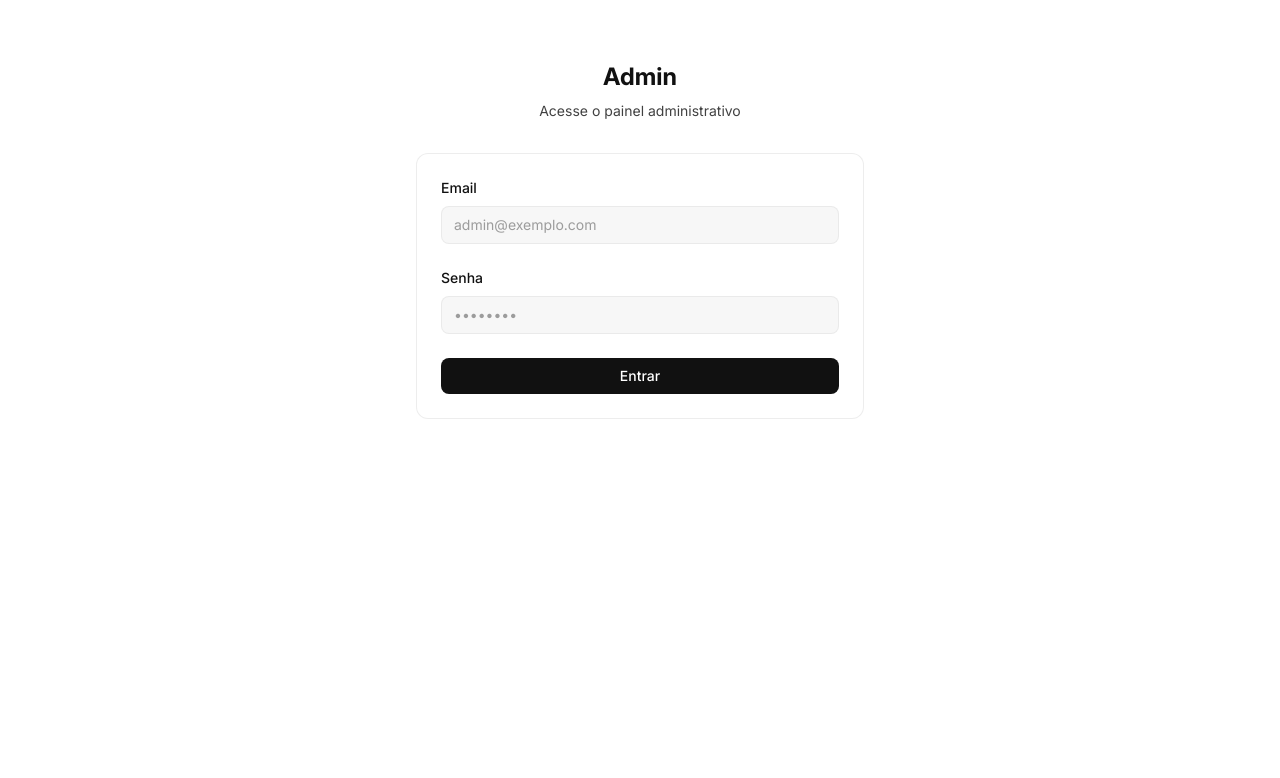
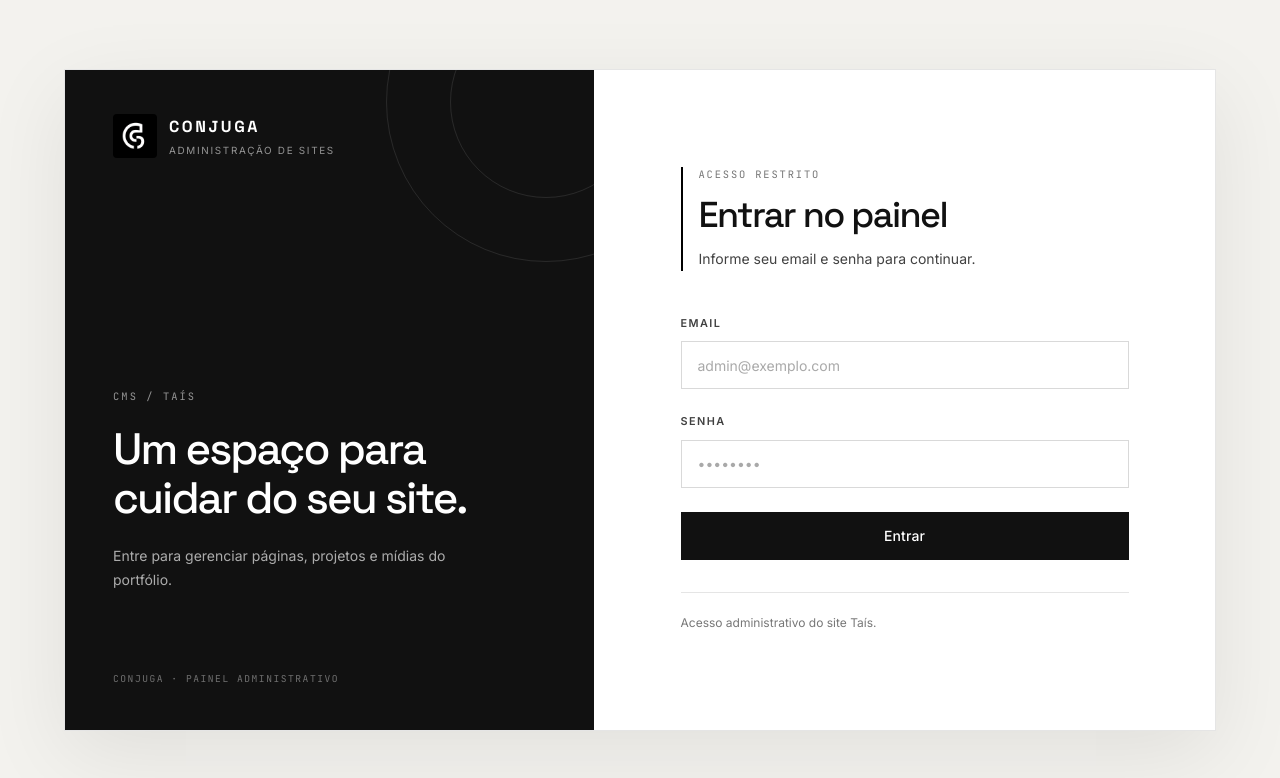
Before and after one commit to marllonpanisset/portfolio-tais, a Next.js app: page /admin/login in a window 1280 px wide. Shown: the top 778 px of the page. Built offline with nearby package versions, Linux system fonts and the light colour scheme; no server answers.

Commit message:
style: polish admin login and Conjuga footer

```diff
--- a/app/admin/login/LoginForm.tsx
+++ b/app/admin/login/LoginForm.tsx
@@ -37,18 +37,18 @@ export function LoginForm() {
   return (
     <form
       onSubmit={handleSubmit}
-      className="space-y-6 rounded-lg border border-border/70 bg-surface-elevated/50 p-6"
+      className="space-y-6"
     >
       {error && (
-        <div className="rounded-md border border-red-500/30 bg-red-500/10 px-4 py-3 text-sm text-red-400">
+        <div className="border border-red-800/15 bg-red-50 px-4 py-3 text-sm leading-5 text-red-800">
           {error}
         </div>
       )}
 
-      <div className="space-y-2">
+      <div className="space-y-2.5">
         <label
           htmlFor="email"
-          className="block text-sm font-medium text-text-primary"
+          className="block text-[0.68rem] font-semibold uppercase tracking-[0.13em] text-text-secondary"
         >
           Email
         </label>
@@ -59,15 +59,15 @@ export function LoginForm() {
           autoComplete="email"
           value={email}
           onChange={(e) => setEmail(e.target.value)}
-          className="w-full rounded-md border border-border/70 bg-surface px-3 py-2 text-sm text-text-primary placeholder:text-text-secondary/50 focus:border-signal focus:outline-none focus:ring-1 focus:ring-signal"
+          className="h-12 w-full rounded-none border border-black/15 bg-white px-4 text-sm text-text-primary placeholder:text-text-secondary/45 transition-colors focus:border-black focus:outline-none focus:ring-1 focus:ring-black"
           placeholder="admin@exemplo.com"
         />
       </div>
 
-      <div className="space-y-2">
+      <div className="space-y-2.5">
         <label
           htmlFor="password"
-          className="block text-sm font-medium text-text-primary"
+          className="block text-[0.68rem] font-semibold uppercase tracking-[0.13em] text-text-secondary"
         >
           Senha
         </label>
@@ -78,7 +78,7 @@ export function LoginForm() {
           autoComplete="current-password"
           value={password}
           onChange={(e) => setPassword(e.target.value)}
-          className="w-full rounded-md border border-border/70 bg-surface px-3 py-2 text-sm text-text-primary placeholder:text-text-secondary/50 focus:border-signal focus:outline-none focus:ring-1 focus:ring-signal"
+          className="h-12 w-full rounded-none border border-black/15 bg-white px-4 text-sm text-text-primary placeholder:text-text-secondary/45 transition-colors focus:border-black focus:outline-none focus:ring-1 focus:ring-black"
           placeholder="••••••••"
         />
       </div>
@@ -86,7 +86,7 @@ export function LoginForm() {
       <button
         type="submit"
         disabled={loading}
-        className="w-full rounded-md bg-gradient-to-b from-signal-strong to-signal px-4 py-2 text-sm font-medium text-white transition-all hover:brightness-105 disabled:cursor-not-allowed disabled:opacity-50"
+        className="mt-2 flex h-12 w-full items-center justify-center bg-[#111111] px-5 text-sm font-medium tracking-[0.01em] text-white transition-colors hover:bg-black/80 focus-visible:outline-none focus-visible:ring-2 focus-visible:ring-black focus-visible:ring-offset-2 disabled:cursor-not-allowed disabled:opacity-50"
       >
         {loading ? "Entrando..." : "Entrar"}
       </button>
--- a/app/admin/login/page.tsx
+++ b/app/admin/login/page.tsx
@@ -1,4 +1,5 @@
 import type { Metadata } from "next";
+import Image from "next/image";
 import { redirect } from "next/navigation";
 import { createClient } from "@/lib/supabase/server";
 import { LoginForm } from "./LoginForm";
@@ -21,17 +22,85 @@ export default async function LoginPage() {
   }
 
   return (
-    <div className="flex min-h-[60vh] items-center justify-center px-4 sm:px-6 lg:px-8">
-      <div className="w-full max-w-md space-y-8">
-        <div className="text-center">
-          <h1 className="text-2xl font-bold text-text-primary">Admin</h1>
-          <p className="mt-2 text-sm text-text-secondary">
-            Acesse o painel administrativo
-          </p>
+    <main className="min-h-svh bg-[#f3f2ee] px-4 py-6 sm:px-8 sm:py-10">
+      <div className="mx-auto flex min-h-[calc(100svh-3rem)] w-full max-w-6xl items-center sm:min-h-[calc(100svh-5rem)]">
+        <div className="grid w-full overflow-hidden border border-black/10 bg-white shadow-[0_24px_80px_rgba(17,17,17,0.08)] md:min-h-[660px] md:grid-cols-[0.92fr_1.08fr]">
+          <aside className="relative flex min-h-[245px] flex-col justify-between overflow-hidden bg-[#111111] px-7 py-7 text-white sm:min-h-[285px] sm:px-10 sm:py-9 md:min-h-[660px] md:px-12 md:py-11">
+            <div
+              aria-hidden="true"
+              className="pointer-events-none absolute -right-28 -top-32 h-80 w-80 rounded-full border border-white/10"
+            />
+            <div
+              aria-hidden="true"
+              className="pointer-events-none absolute -right-12 -top-16 h-48 w-48 rounded-full border border-white/10"
+            />
+
+            <div className="relative z-10 flex items-center gap-3">
+              <Image
+                src="/android-chrome-512x512.png"
+                alt=""
+                aria-hidden="true"
+                width={512}
+                height={512}
+                className="h-11 w-11 rounded-sm object-cover"
+                priority
+              />
+              <div>
+                <p className="font-display text-base font-bold tracking-[0.16em]">
+                  CONJUGA
+                </p>
+                <p className="mt-1 text-[0.62rem] uppercase tracking-[0.17em] text-white/55">
+                  Administração de sites
+                </p>
+              </div>
+            </div>
+
+            <div className="relative z-10 mt-12 md:mt-auto md:pb-12 md:pt-20">
+              <p className="font-mono text-[0.65rem] uppercase tracking-[0.2em] text-white/55">
+                CMS / TAÍS
+              </p>
+              <h2 className="mt-5 max-w-sm font-display text-3xl font-medium leading-[1.12] tracking-[-0.045em] sm:text-4xl lg:text-[2.75rem]">
+                Um espaço para cuidar do seu site.
+              </h2>
+              <p className="mt-5 max-w-sm text-sm leading-6 text-white/65">
+                Entre para gerenciar páginas, projetos e mídias do portfólio.
+              </p>
+            </div>
+
+            <p className="relative z-10 mt-8 hidden font-mono text-[0.6rem] uppercase tracking-[0.16em] text-white/40 md:block">
+              CONJUGA · PAINEL ADMINISTRATIVO
+            </p>
+          </aside>
+
+          <section
+            aria-labelledby="login-title"
+            className="flex items-center px-7 py-10 sm:px-12 sm:py-14 lg:px-20"
+          >
+            <div className="mx-auto w-full max-w-md">
+              <div className="mb-9 border-l-2 border-black pl-4 sm:mb-11">
+                <p className="font-mono text-[0.65rem] uppercase tracking-[0.18em] text-text-muted">
+                  Acesso restrito
+                </p>
+                <h1
+                  id="login-title"
+                  className="mt-3 font-display text-3xl font-medium tracking-[-0.045em] text-text-primary sm:text-4xl"
+                >
+                  Entrar no painel
+                </h1>
+                <p className="mt-3 text-sm leading-6 text-text-secondary">
+                  Informe seu email e senha para continuar.
+                </p>
+              </div>
+
+              <LoginForm />
+
+              <p className="mt-8 border-t border-black/10 pt-5 text-xs leading-5 text-text-muted">
+                Acesso administrativo do site Taís.
+              </p>
+            </div>
+          </section>
         </div>
-
-        <LoginForm />
       </div>
-    </div>
+    </main>
   );
 }
--- a/components/layout/Footer.tsx
+++ b/components/layout/Footer.tsx
@@ -35,8 +35,19 @@ export async function Footer() {
           <SocialLinks settings={settings} iconClassName="h-5 w-5" />
         </div>
 
-        <div className="mt-9 border-t border-black/15 pt-4 text-[0.65rem] text-black/50">
+        <div className="mt-9 flex flex-col gap-4 border-t border-black/15 pt-4 text-[0.65rem] text-black/50 sm:flex-row sm:items-center sm:justify-between">
           © 2026 TAIS · Todos os direitos reservados.
+          <span>
+            Desenvolvido por:{" "}
+            <a
+              href="https://www.conjuga.com.br"
+              target="_blank"
+              rel="noopener noreferrer"
+              className="font-medium text-black transition-opacity hover:opacity-65 focus-visible:outline focus-visible:outline-2 focus-visible:outline-offset-2 focus-visible:outline-black"
+            >
+              CONJUGA
+            </a>
+          </span>
         </div>
       </Container>
     </footer>
```
